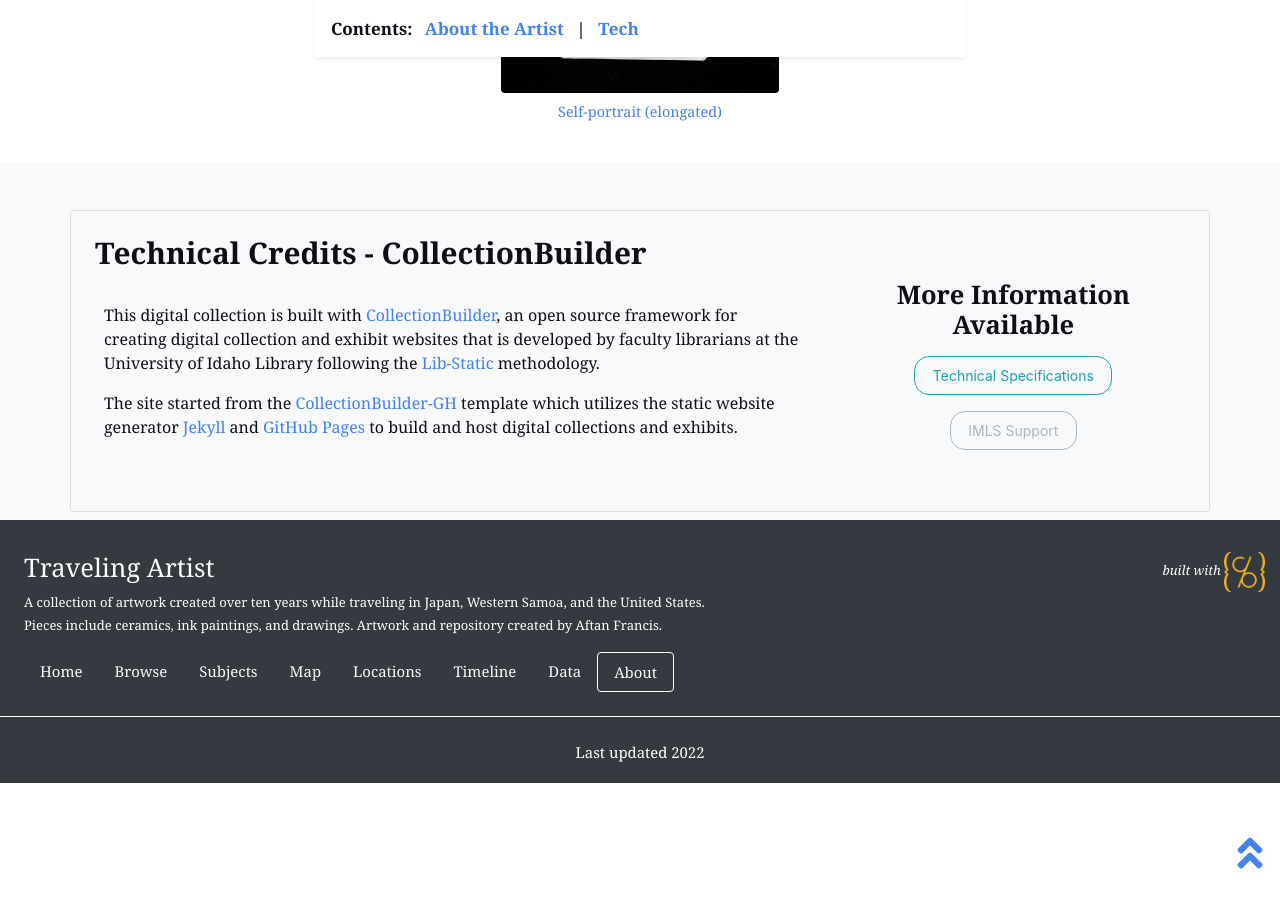
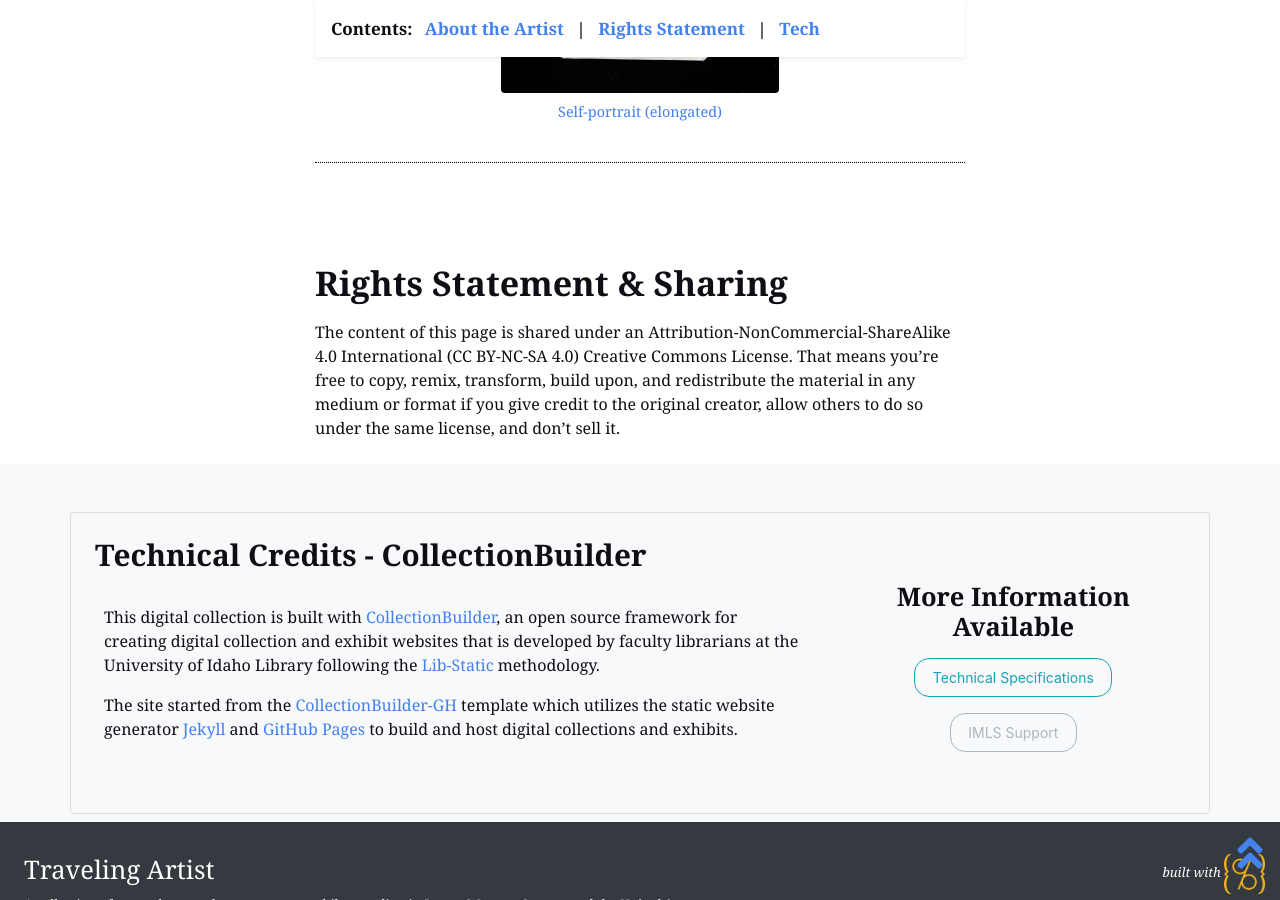
Before and after one commit to afran12/AFrancis-Portfolio, a Jekyll site: the page built from pages/about.md, in a window 1280 px wide and 900 px high, scrolled down 1060 px. Built offline with Jekyll 4.4.1, drawn with Linux system fonts in a browser that asks for light colours; nearby versions of some CDN libraries; some web fonts are replaced.

Commit message:
update license

```diff
--- a/pages/about.md
+++ b/pages/about.md
@@ -10,9 +10,12 @@ credits: true
 
 {% include feature/jumbotron.html objectid="ink07" %}
 
-{% include feature/nav-menu.html sections="About the Artist;" %}
+{% include feature/nav-menu.html sections="About the Artist;Rights Statement" %}
 
 ## About the Artist
 Aftan Francis makes art and she travels. Put 'em together, and you get this page.
 Aftan has been a casual creator her entire life, but didn't discover her love of formal art processes, such as oil painting and ceramic sculpture, until unexpectedly majoring in Art Education in college. Aftan considers herself fortunate to have had opportunities to travel as a teacher and Peace Corps volunteer, and she loves learning about new cultures and incorporating what she learns into what she makes.
 {% include feature/image.html objectid="pen05" width="25" %}
+
+## Rights Statement & Sharing
+The content of this page is shared under an Attribution-NonCommercial-ShareAlike 4.0 International (CC BY-NC-SA 4.0) Creative Commons License. That means you're free to copy, remix, transform, build upon, and redistribute the material in any medium or format if you give credit to the original creator, allow others to do so under the same license, and don't sell it.
```
